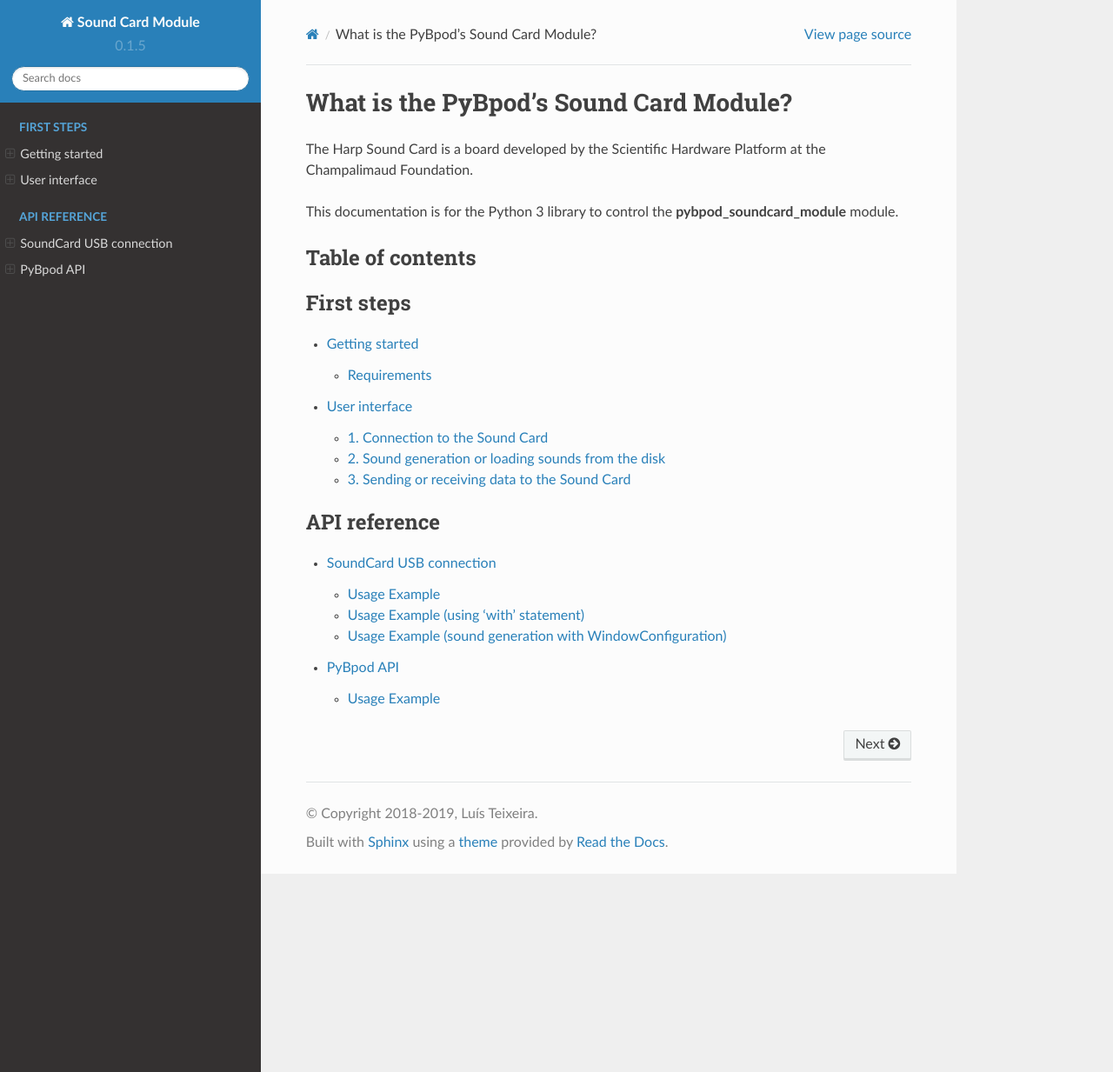
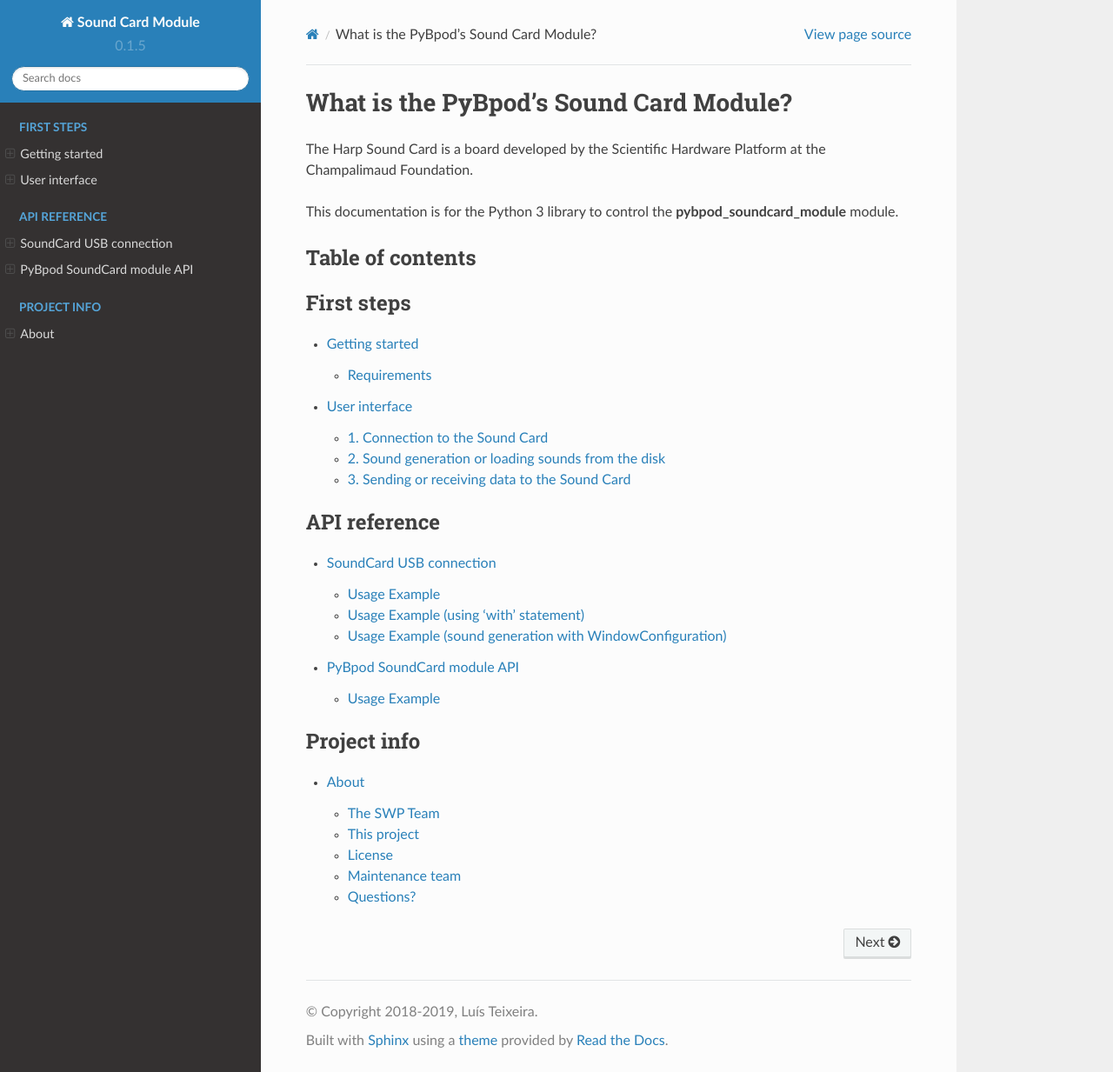
Before and after one commit to pybpod/pybpod-gui-plugin-soundcard, a Sphinx documentation site: the page built from docs/source/index.rst, in a window 1280 px wide and 1233 px high. Shown: the whole window at 87% size. Built offline with Sphinx 7.4.7 and the Read the Docs theme 2.0.0, drawn with Linux system fonts in a browser that asks for light colours.

Commit message:
Add about page to TOC

```diff
--- a/docs/source/index.rst
+++ b/docs/source/index.rst
@@ -29,4 +24,9 @@ Table of contents
     :caption: API reference
 
     SoundCard USB connection <usb-api>
-    PyBpod API <pybpod-api>
+    PyBpod SoundCard module API <pybpod-api>
+
+.. toctree::
+    :caption: Project info
+
+    About <about>
```
Also changed, not shown: other parts of docs/source/index.rst (+0 -5 lines).
